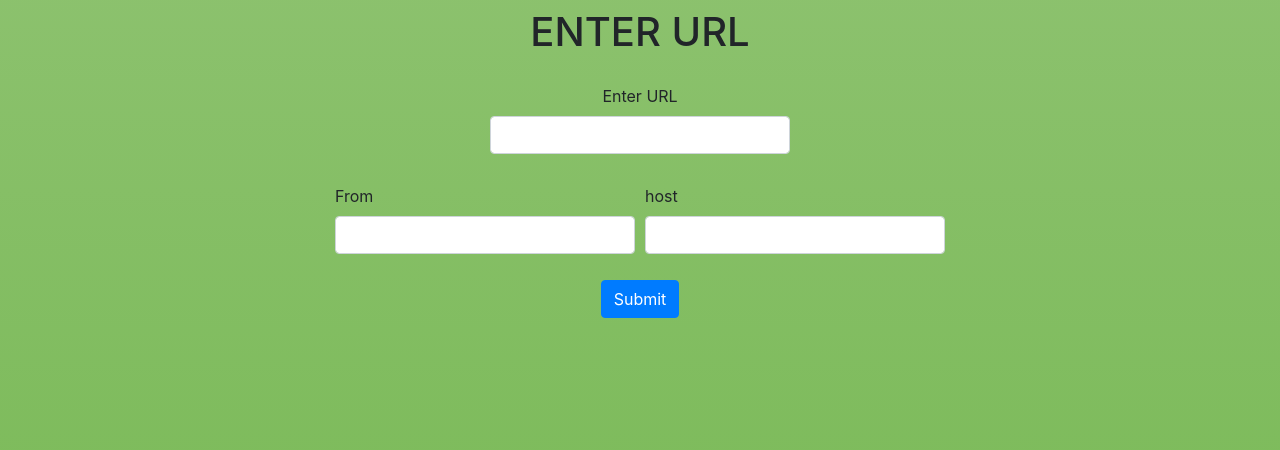
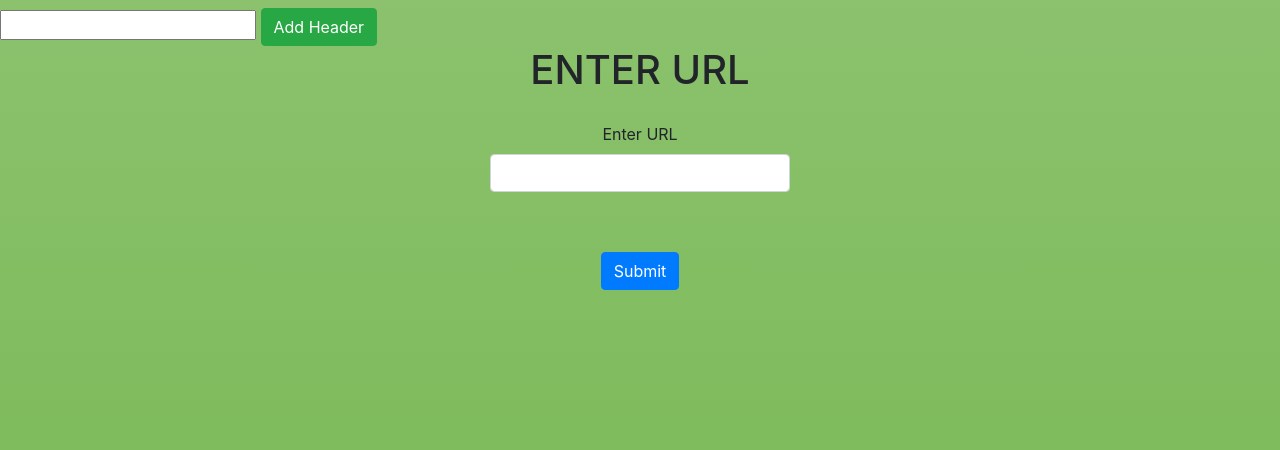
Before and after one commit to Tusharbond12/header_customizer, a Flask app: page / in a window 1280 px wide. Shown: the part 56-506 px from the top of the page. Run offline with Flask 2, Linux system fonts and the light colour scheme; some libraries are stand-ins or nearby versions.

Commit message:
Modified Templates

```diff
--- a/Templates/Index.html
+++ b/Templates/Index.html
@@ -2,6 +2,27 @@
 <html lang="en">
   <head>
     <!-- Required meta tags -->
+     <script type='text/javascript'>
+             function addFields(){
+            var number = document.getElementById("member").value;
+            var container = document.getElementById("container");
+
+                container.appendChild(document.createTextNode(number));
+
+                var input = document.createElement("input");
+                var label = document.createElement("label");
+                label.value=number
+                input.type = "text";
+                input.name=number;
+                input.class="form-control"
+                container.appendChild(label);
+                container.appendChild(document.createElement("br"));
+                container.appendChild(input);
+                container.appendChild(document.createElement("br"));
+                container.appendChild(document.createElement("br"));
+
+        }
+    </script>
     <meta charset="utf-8">
     <meta name="viewport" content="width=device-width, initial-scale=1, shrink-to-fit=no">
 
@@ -66,10 +87,12 @@
 
 
     <!-- END OF NAVBAR-->
+    <input type="text" class="" id="member" name="member" value="">
+<a href="#" id="enter_headers" onclick="addFields()" class="btn btn-success" >Add Header </a>
     <div>
     <center><h1 class="">ENTER URL</h1></center>
   </div>
-  <form method="POST" action="/result">
+  <form method="POST"  action="/result">
   	<div class="form-row center">
 
   		<div class="form-group col-md-6 center">
@@ -78,16 +101,10 @@
       </center>
       <input type="text" class="form-control"  name='url' >
     </div></div>
-  <div class="form-row center">
-    <div class="form-group col-md-6">
-      <label >From</label>
-      <input type="text" class="form-control"  name='from'>
-    </div>
-    <div class="form-group col-md-6">
-      <label >host</label>
-      <input type="text" class="form-control"  name='host'>
-    </div>
-  </div>
+      <div class="form-row center">
+
+  		<div class="form-group col-md-6 center" id="container">
+    </div></div>
 <center>
 
   <input  type="submit" class="btn btn-primary ">
--- a/app.py
+++ b/app.py
@@ -15,8 +15,17 @@ def login():
 
 @app.route('/',methods=['POST','GET'])
 def homepage_signup():
+    rule = request.url_rule
+    print("HELLO"+rule.rule)
+    return render_template("index.html")
 
-    return render_template("index.html")
+@app.route('/letsee',methods=['GET','POST'])
+def check_up():
+    fromm=request.form['tus']
+    wh=request.form['pus']
+    print('This is ', fromm )
+    print('This is ',wh)
+    return render_template('result.html')
 
 @app.route('/result',methods=['POST'])
 def result():
@@ -25,19 +34,12 @@ def result():
         if(url[0:4] != 'http' or url[0:5] != "https"):
             url = "http://" + url
         print(url)
-        fromm = ""
-        try:
-            fromm = request.form['from']
-        except Exception:
-            fromm = ""
-        host = ""
-        try:
-            host = request.form['host']
-        except Exception:
-            host = ""
-        headers={'From':fromm , 'Host': host}
-        dt=datetime.now()
-        req=requests.get(url)
+        attr=dict(request.form)
+        print(attr)
+        attr.pop('url')
+        headers=attr
+        #dt=datetime.now()
+        req=requests.get(url,headers=headers)
         #headers['dt']=dt
 
         res_headers = req.headers
```
Also changed, not shown: Templates/login.html (+1 -8 lines).
